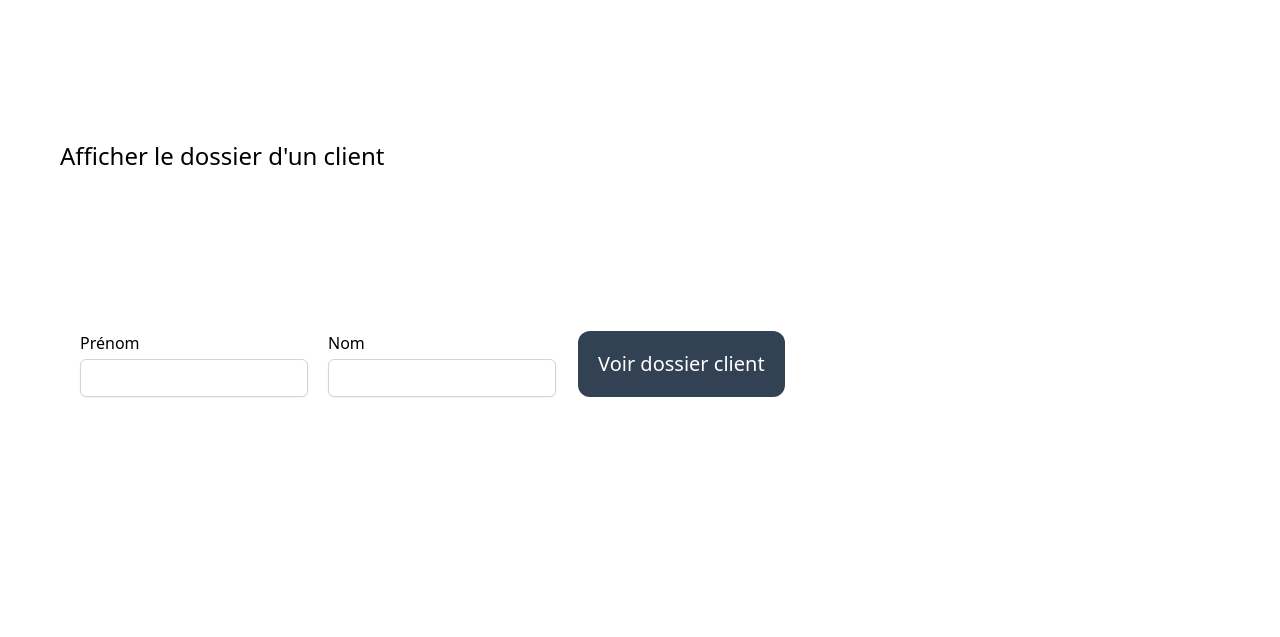
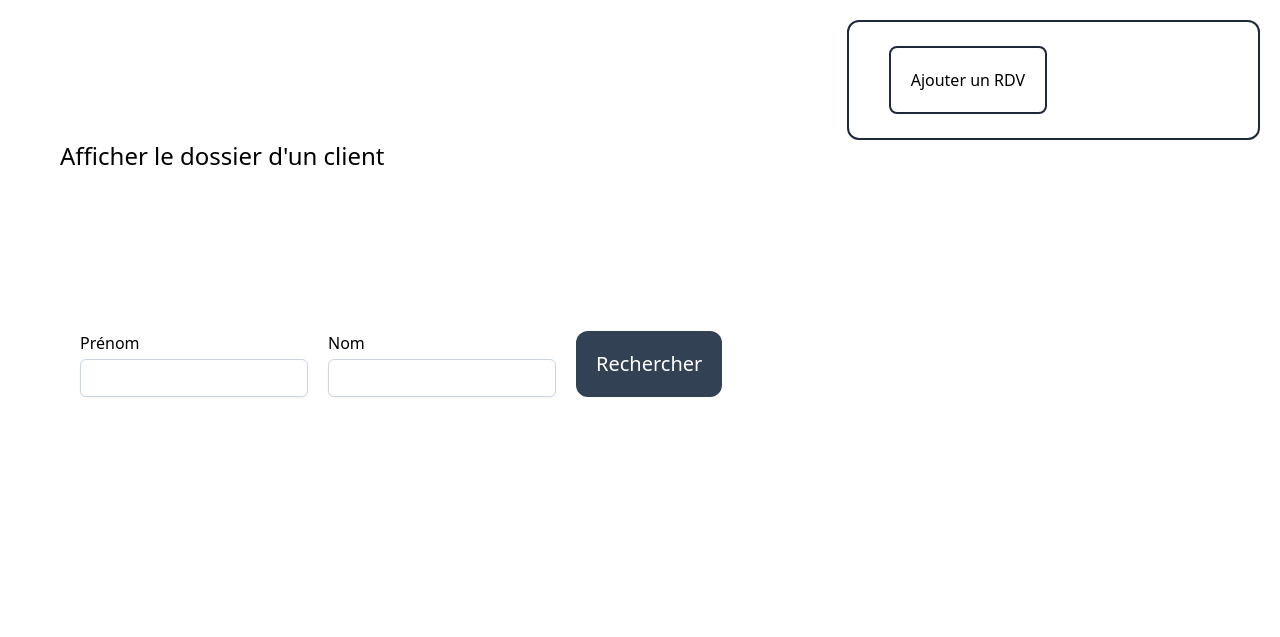
Before and after one commit to W-Kanzashi/RestiLoc, a PHP site: page /src/show-folder.php in a window 1280 px wide. Shown: the part 80-717 px from the top of the page. Run offline with PHP 8.4, Linux system fonts and the light colour scheme; a stand-in replaces the project's code that opens the database connection.

Commit message:
Update client information

```diff
--- a/css/index.css
+++ b/css/index.css
@@ -15,4 +15,8 @@ body {
   folder:hover {
     @apply scale-110 shadow-lg duration-300;
   }
+
+  button.client {
+    @apply rounded-lg border-2 border-slate-800 p-5;
+  }
 }
--- a/css/output.css
+++ b/css/output.css
@@ -486,6 +486,14 @@ folder:hover {
   transition-duration: 300ms;
 }
 
+button.client {
+  border-radius: 0.5rem;
+  border-width: 2px;
+  --tw-border-opacity: 1;
+  border-color: rgb(30 41 59 / var(--tw-border-opacity));
+  padding: 1.25rem;
+}
+
 .col-span-1 {
   grid-column: span 1 / span 1;
 }
--- a/php/connexion.php
+++ b/php/connexion.php
@@ -121,7 +121,6 @@ function displayResult($results)
 
 function displayClient()
 {
-  echo "<div class='border-2 border-slate-800 rounded-xl px-10 py-6'>";
   echo "Prénom : " . $_SESSION["displayClient"][$_GET["id"]][2] . "<br/>";
   echo "Nom : " . $_SESSION["displayClient"][$_GET["id"]][1] . "<br/>";
   echo "Date de naissance : " .
@@ -135,7 +134,10 @@ function displayClient()
     "<br/>";
   echo "Portable : +33 " . $_SESSION["displayClient"][$_GET["id"]][7] . "<br/>";
   echo "Email : " . $_SESSION["displayClient"][$_GET["id"]][8] . "<br/>";
-  echo "</div>";
+}
+
+function createClientFolder()
+{
 }
 
 ?>
--- a/src/show-folder.php
+++ b/src/show-folder.php
@@ -75,7 +75,7 @@ if ($_SERVER["REQUEST_METHOD"] == "POST") {
             />
           </label>
 
-          <input type="submit" value="Voir dossier client" class="px-5 py-4 bg-slate-700 text-white rounded-xl text-xl max-w-lg mx-auto hover:bg-slate-800 duration-300">
+          <input type="submit" value="Rechercher" class="px-5 py-4 bg-slate-700 text-white rounded-xl text-xl max-w-lg hover:bg-slate-800 duration-300">
         </form>
       </div>
       <div>
@@ -86,9 +86,15 @@ if ($_SERVER["REQUEST_METHOD"] == "POST") {
     </section>
 
     <section class="mb-20 h-screen basis-1/3">
-      <?php if (isset($_GET["id"])) {
-        displayClient($_SESSION["displayClient"][$_GET["id"]]);
-      } ?>
+      <div class='border-2 border-slate-800 rounded-xl px-10 py-6'>
+        <?php if (isset($_GET["id"])) {
+          displayClient($_SESSION["displayClient"][$_GET["id"]]);
+        } ?>
+
+        <div class="flex flex-row gap-4">
+          <button class="client">Ajouter un RDV</button>
+        </div>
+      </div>
     </section>
   </div>
 
```
